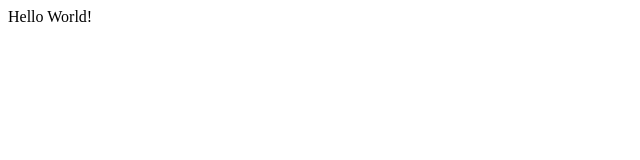
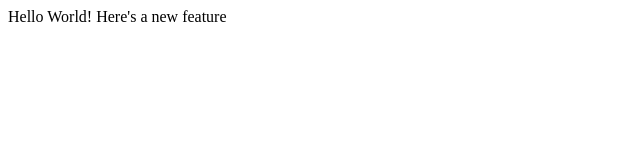
Before and after one commit to mariospapnik/CS50-Draft, a plain HTML site: page hello.html in a window 1280 px wide. Shown: the whole page, without its empty margins (0-640 px from the left). Drawn offline with Linux system fonts and the light colour scheme.

Commit message:
Addef another line

```diff
--- a/hello.html
+++ b/hello.html
@@ -7,6 +7,7 @@
     </head>
     <body>
       Hello World!
+      Here's a new feature
     </div>
     </body>
 </html>
```
